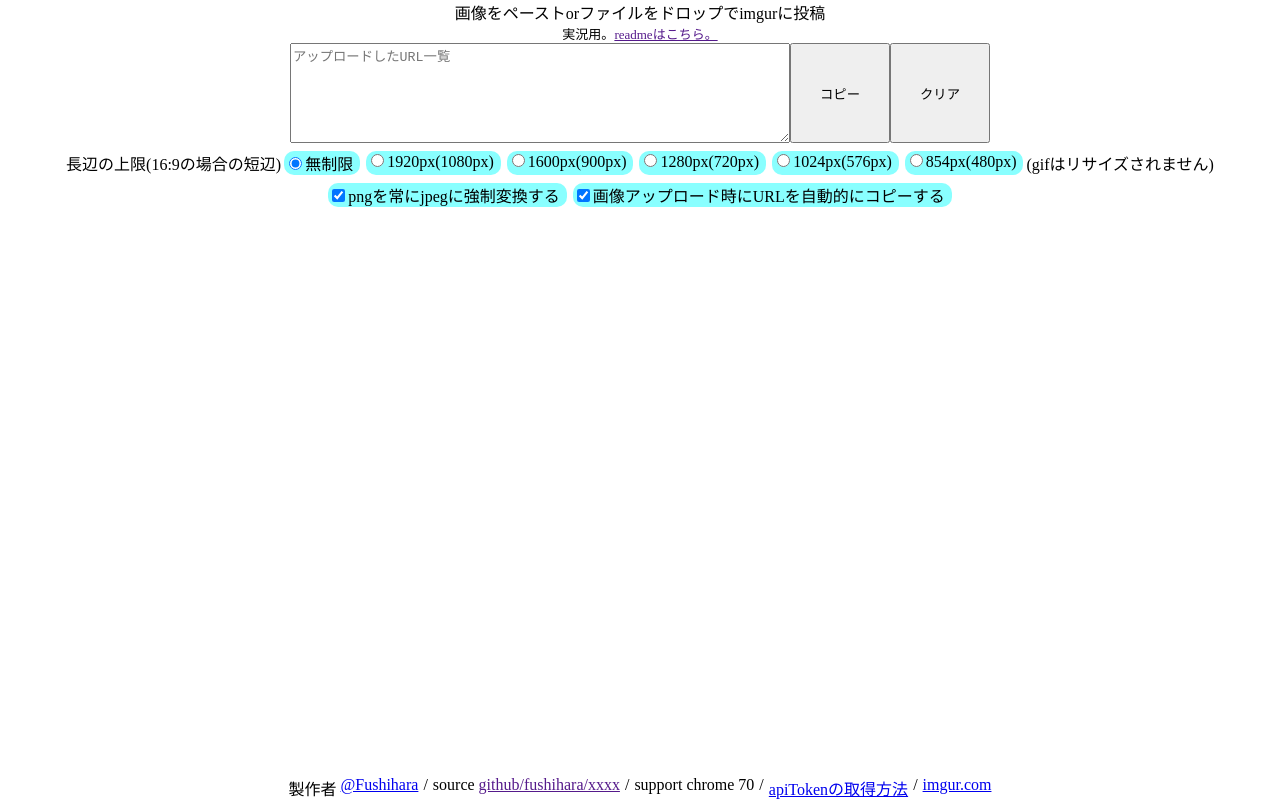
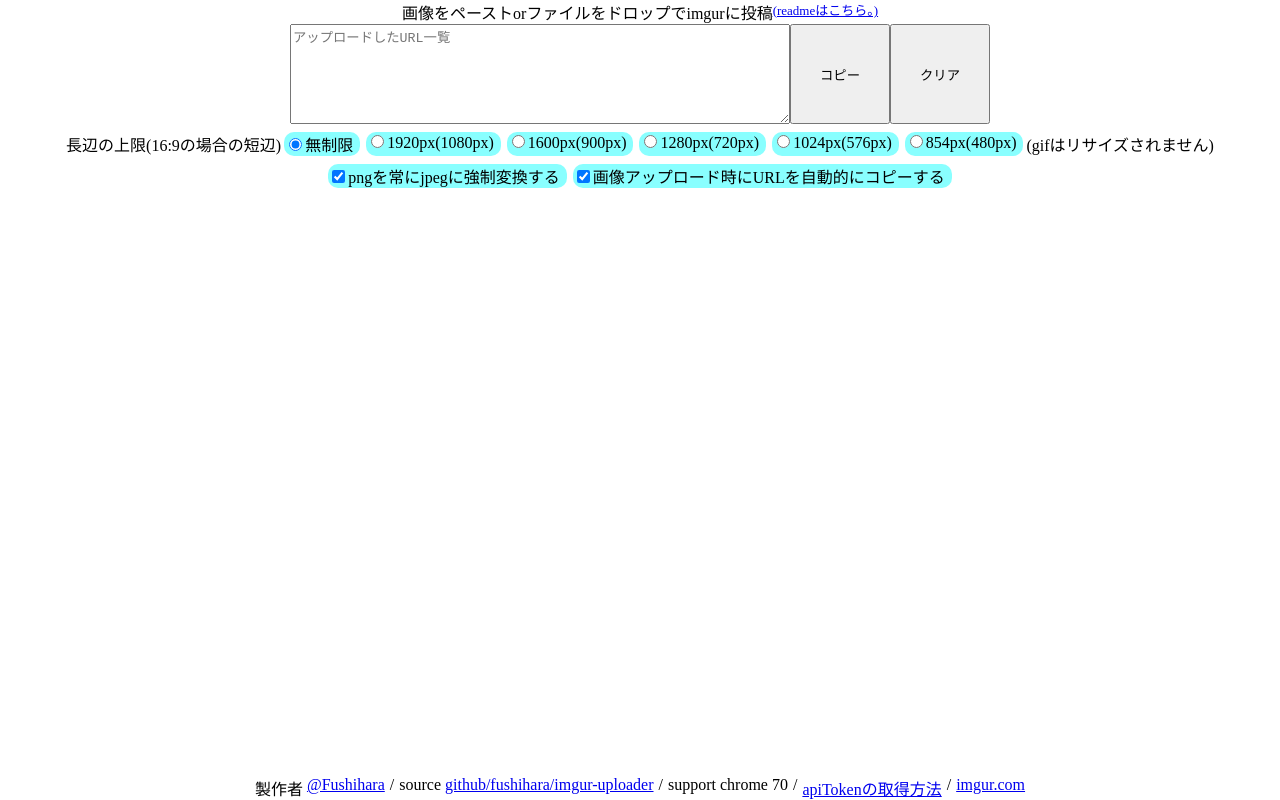
Before and after one commit to fushihara/imgur-uploader, a website with bundled scripts: page docs/index.html in a window 1280 px wide. Built offline with nearby package versions, Linux system fonts and the light colour scheme.

Commit message:
ヘッダー文字修正

```diff
--- a/docs/index.html
+++ b/docs/index.html
@@ -22,9 +22,7 @@
   <div style="flex:0 0 auto;">
     <div style="display: flex;justify-content: center;">
       画像をペーストorファイルをドロップでimgurに投稿
-    </div>
-    <div style="display: flex;justify-content: center;font-size:small;">
-      実況用。<a href="">readmeはこちら。</a>
+      <a href="https://github.com/fushihara/imgur-uploader/blob/master/readme.md" style="font-size:small;">(readmeはこちら。)</a>
     </div>
     <div style="display:flex;justify-content: center;">
       <textarea id="textarea" style="width:500px;height:100px;font-family: monospace;" placeholder="アップロードしたURL一覧"></textarea>
@@ -55,7 +53,7 @@
     <div style="margin:0 5px;">/</div>
     <div>source</div>
     <div style="margin:0 2px;"></div>
-    <a href="">github/fushihara/xxxx</a>
+    <a href="https://github.com/fushihara/imgur-uploader">github/fushihara/imgur-uploader</a>
     <div style="margin:0 5px;">/</div>
     <div>support chrome 70</div>
     <div style="margin:0 5px;">/</div>
```
Also changed, not shown: src/index.html (+2 -4 lines).
